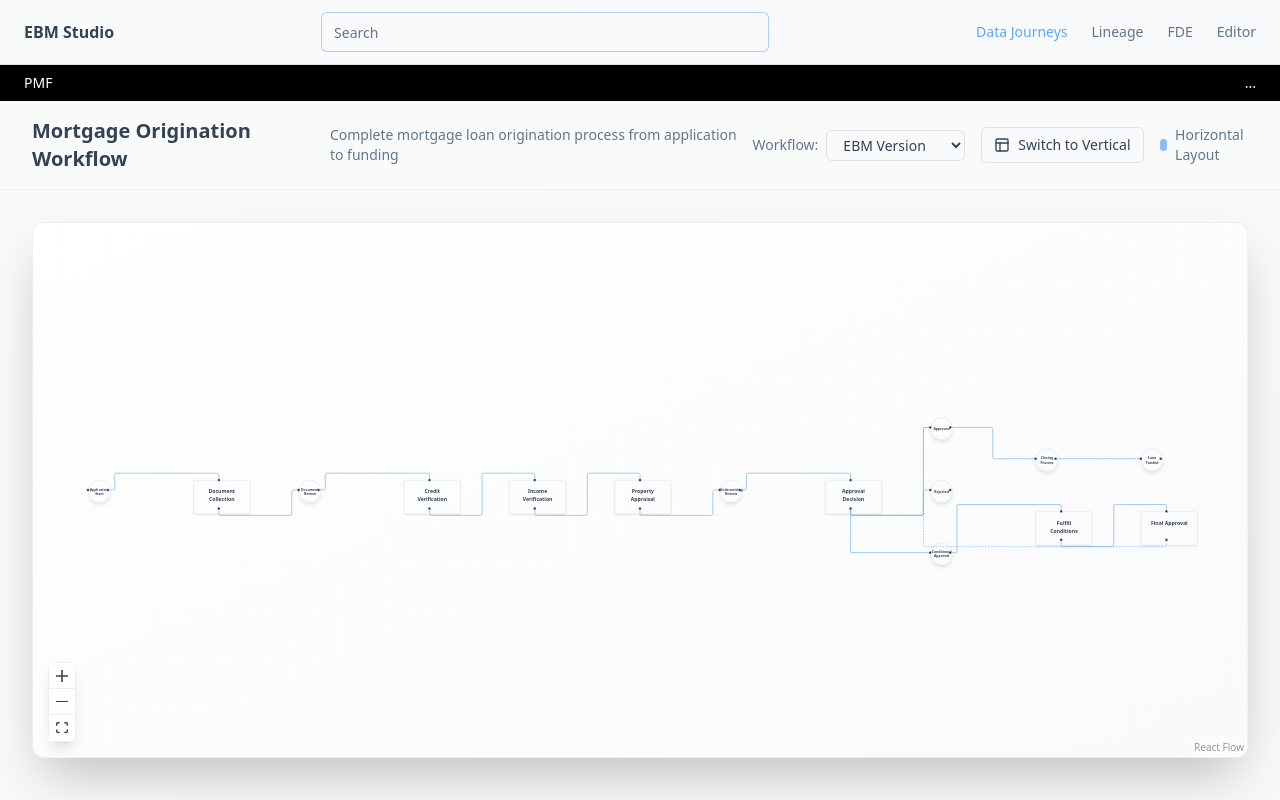
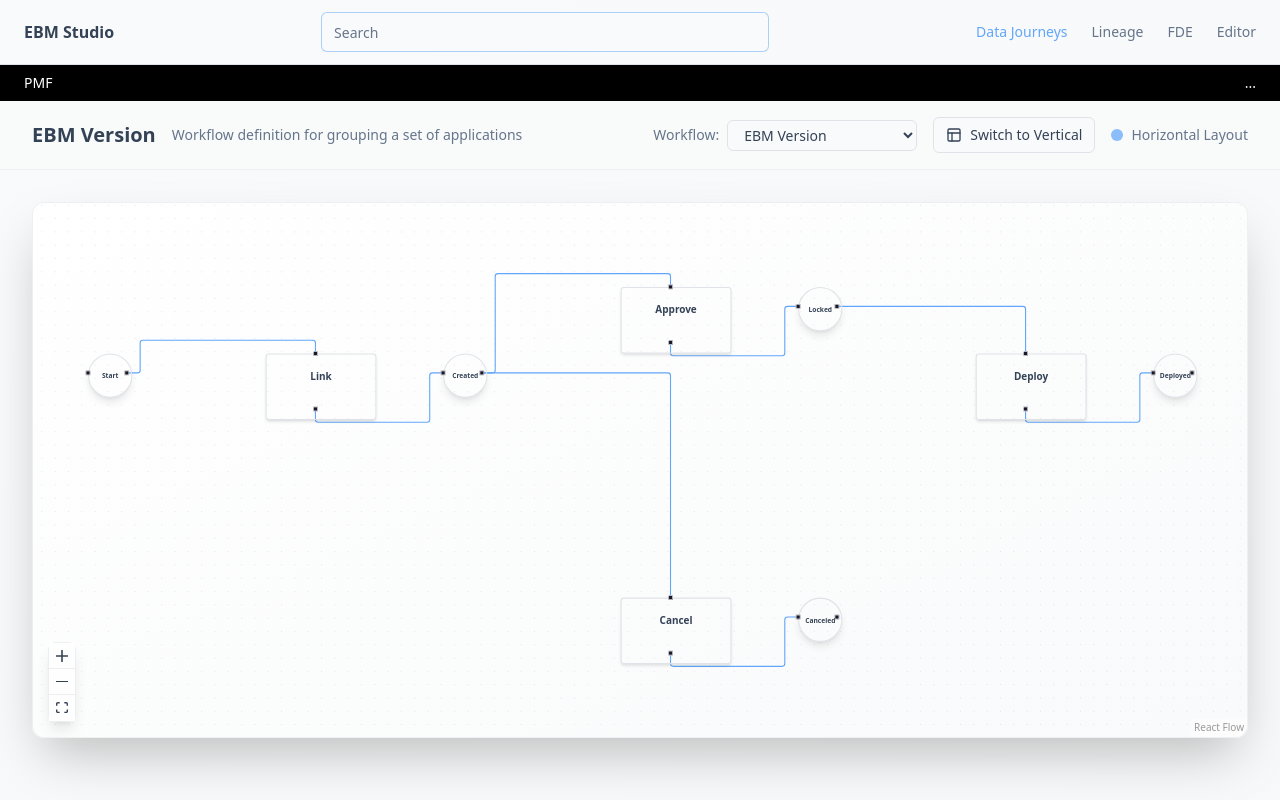
Before and after one commit to vinoth7ar/one-more-git-friend, a React (Vite) app: page / in a window 1280 px wide. Built offline with nearby package versions, Linux system fonts and the light colour scheme.

Commit message:
Set default workflow data

```diff
--- a/src/components/WorkflowManager.tsx
+++ b/src/components/WorkflowManager.tsx
@@ -171,6 +171,32 @@ export interface LayoutConfig {
 
 // ============= MOCK DATA (from mock-data.ts) =============
 export const mockWorkflows: Record<string, WorkflowData> = {
+  'ebm-version': {
+    id: "f564cd67-2502-46a1-8494-4f61df616811",
+    name: "EBM Version",
+    description: "Workflow definition for grouping a set of applications",
+    nodes: [
+      { id: "s1", type: "status", label: "Start" },
+      { id: "s2", type: "status", label: "Created" },
+      { id: "ev1", type: "event", label: "Link" },
+      { id: "s3", type: "status", label: "Locked" },
+      { id: "ev2", type: "event", label: "Approve" },
+      { id: "s4", type: "status", label: "Deployed" },
+      { id: "ev3", type: "event", label: "Deploy" },
+      { id: "s5", type: "status", label: "Canceled" },
+      { id: "ev4", type: "event", label: "Cancel" }
+    ],
+    edges: [
+      { id: "e1", source: "s1", target: "ev1", label: "" },
+      { id: "e2", source: "ev1", target: "s2", label: "" },
+      { id: "e3", source: "s2", target: "ev2", label: "" },
+      { id: "e4", source: "ev2", target: "s3", label: "" },
+      { id: "e5", source: "s3", target: "ev3", label: "" },
+      { id: "e6", source: "ev3", target: "s4", label: "" },
+      { id: "e7", source: "s2", target: "ev4", label: "" },
+      { id: "e8", source: "ev4", target: "s5", label: "" }
+    ]
+  },
   'mortgage-origination': {
     id: "mortgage-origination-001",
     name: "Mortgage Origination Workflow",
@@ -334,7 +360,7 @@ export const mockWorkflows: Record<string, WorkflowData> = {
   }
 };
 
-export const defaultWorkflow = 'mortgage-origination';
+export const defaultWorkflow = 'ebm-version';
 
 // ============= ADVANCED LAYOUT UTILITIES =============
 export const defaultLayoutConfig: LayoutConfig = {
@@ -343,8 +369,8 @@ export const defaultLayoutConfig: LayoutConfig = {
   stageWidth: 180,
   stageHeight: 100,
   circleSize: 70,
-  padding: 100,
-  spacing: 250,
+  padding: 120,
+  spacing: 280,
   isHorizontal: true,
 };
 
@@ -399,7 +425,8 @@ export const analyzeGraphStructure = (workflowData: WorkflowData) => {
   };
 };
 
-// Advanced layout algorithm with horizontal/vertical support
+
+// Advanced layout algorithm with horizontal/vertical support and overlap prevention
 export const calculateSmartLayout = (
   workflowData: WorkflowData,
   config: LayoutConfig = defaultLayoutConfig
@@ -459,17 +486,24 @@ export const calculateSmartLayout = (
   const maxLevel = Math.max(...Array.from(levels.values()));
   const levelCount = maxLevel + 1;
 
-  // Calculate positions based on layout orientation with improved spacing
+  // Enhanced spacing calculations to prevent overlaps
+  const minNodeGap = 140; // Minimum gap between nodes
+  const minLevelGap = 320; // Minimum gap between levels
+
+  // Calculate positions based on layout orientation with enhanced spacing
   if (isHorizontal) {
-    // Horizontal layout: levels go left to right with proper gaps
+    // Horizontal layout: levels go left to right with collision detection
     for (let level = 0; level <= maxLevel; level++) {
       const nodesInLevel = levelGroups.get(level) || [];
-      const x = padding + level * (spacing + 120); // Increased horizontal gap
+      const x = padding + level * minLevelGap;
 
-      // Center nodes vertically within the level with better spacing
-      const nodeSpacing = 120; // Increased vertical spacing between nodes
-      const totalHeight = nodesInLevel.length * stageHeight + (nodesInLevel.length - 1) * nodeSpacing;
-      const startY = padding + Math.max(0, (800 - totalHeight) / 2);
+      // Calculate optimal vertical spacing to prevent overlaps
+      const totalRequiredHeight = nodesInLevel.length * stageHeight + (nodesInLevel.length - 1) * minNodeGap;
+      const availableHeight = 900 - 2 * padding;
+      const nodeSpacing = Math.max(minNodeGap, (availableHeight - nodesInLevel.length * stageHeight) / Math.max(1, nodesInLevel.length - 1));
+
+      // Center nodes vertically and distribute evenly
+      const startY = padding + Math.max(0, (availableHeight - totalRequiredHeight) / 2);
 
       nodesInLevel.forEach((nodeId, index) => {
         const y = startY + index * (stageHeight + nodeSpacing);
@@ -477,15 +511,18 @@ export const calculateSmartLayout = (
       });
     }
   } else {
-    // Vertical layout: levels go top to bottom with proper gaps
+    // Vertical layout: levels go top to bottom with collision detection
     for (let level = 0; level <= maxLevel; level++) {
       const nodesInLevel = levelGroups.get(level) || [];
-      const y = padding + level * (spacing + 80); // Increased vertical gap
+      const y = padding + level * minLevelGap;
 
-      // Center nodes horizontally within the level with better spacing
-      const nodeSpacing = 140; // Increased horizontal spacing between nodes
-      const totalWidth = nodesInLevel.length * stageWidth + (nodesInLevel.length - 1) * nodeSpacing;
-      const startX = padding + Math.max(0, (1400 - totalWidth) / 2);
+      // Calculate optimal horizontal spacing to prevent overlaps
+      const totalRequiredWidth = nodesInLevel.length * stageWidth + (nodesInLevel.length - 1) * minNodeGap;
+      const availableWidth = 1600 - 2 * padding;
+      const nodeSpacing = Math.max(minNodeGap, (availableWidth - nodesInLevel.length * stageWidth) / Math.max(1, nodesInLevel.length - 1));
+
+      // Center nodes horizontally and distribute evenly
+      const startX = padding + Math.max(0, (availableWidth - totalRequiredWidth) / 2);
 
       nodesInLevel.forEach((nodeId, index) => {
         const x = startX + index * (stageWidth + nodeSpacing);
@@ -494,14 +531,14 @@ export const calculateSmartLayout = (
     }
   }
 
-  // Calculate canvas dimensions with better sizing
+  // Calculate canvas dimensions with proper margins
   let canvasWidth, canvasHeight;
   if (isHorizontal) {
-    canvasWidth = Math.max(levelCount * (spacing + 120) + 2 * padding, 1400);
-    canvasHeight = 900;
+    canvasWidth = Math.max(levelCount * minLevelGap + 2 * padding + stageWidth, 1600);
+    canvasHeight = 1000;
   } else {
-    canvasWidth = 1600;
-    canvasHeight = Math.max(levelCount * (spacing + 80) + 2 * padding, 900);
+    canvasWidth = 1800;
+    canvasHeight = Math.max(levelCount * minLevelGap + 2 * padding + stageHeight, 1000);
   }
 
   return {
@@ -787,7 +824,10 @@ interface WorkflowSelectorProps {
 const WorkflowSelector = ({ selectedWorkflow, onWorkflowSelect }: WorkflowSelectorProps) => {
   const workflows = [
     { id: 'ebm-version', name: 'EBM Version' },
-    { id: 'test-workflow', name: 'Test Workflow' },
+    { id: 'mortgage-origination', name: 'Mortgage Origination' },
+    { id: 'risk-assessment', name: 'Risk Assessment' },
+    { id: 'compliance-audit', name: 'Compliance Audit' },
+    { id: 'loan-servicing', name: 'Loan Servicing' },
   ];
 
   return (
```
